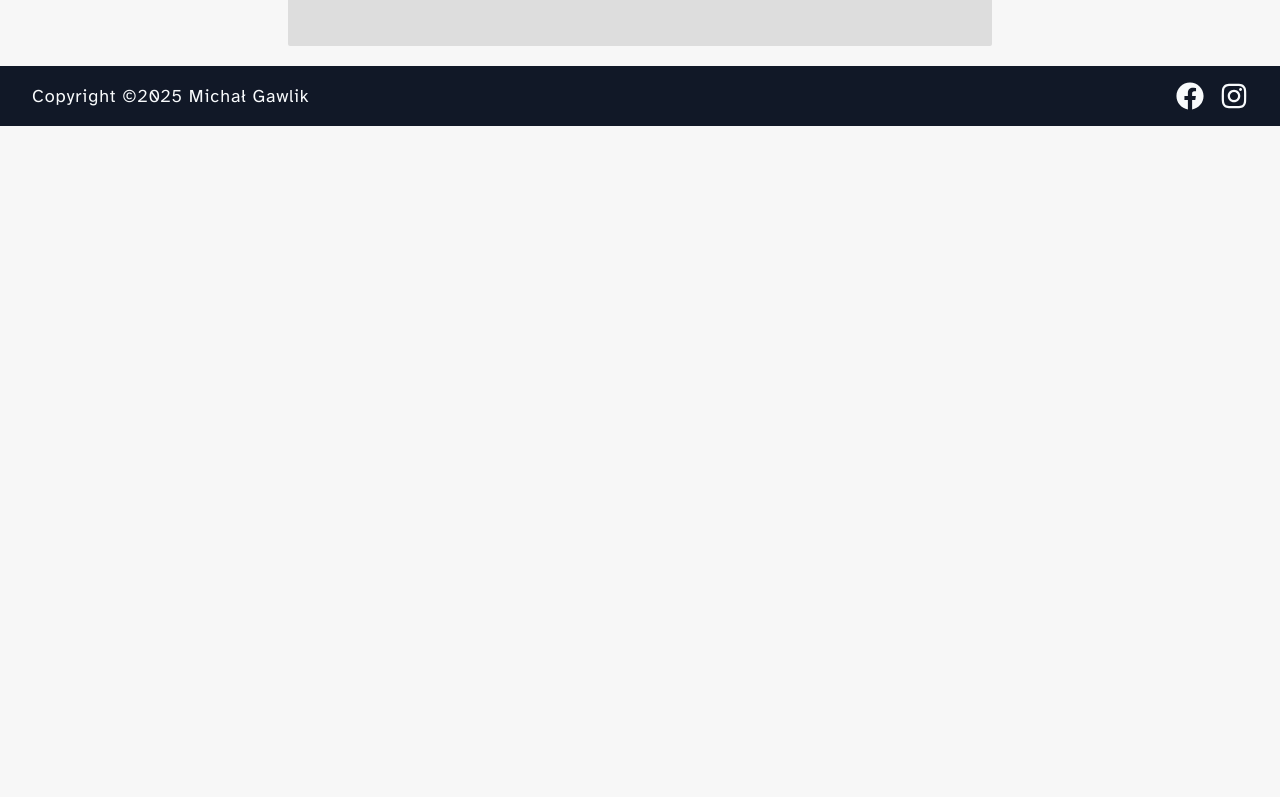
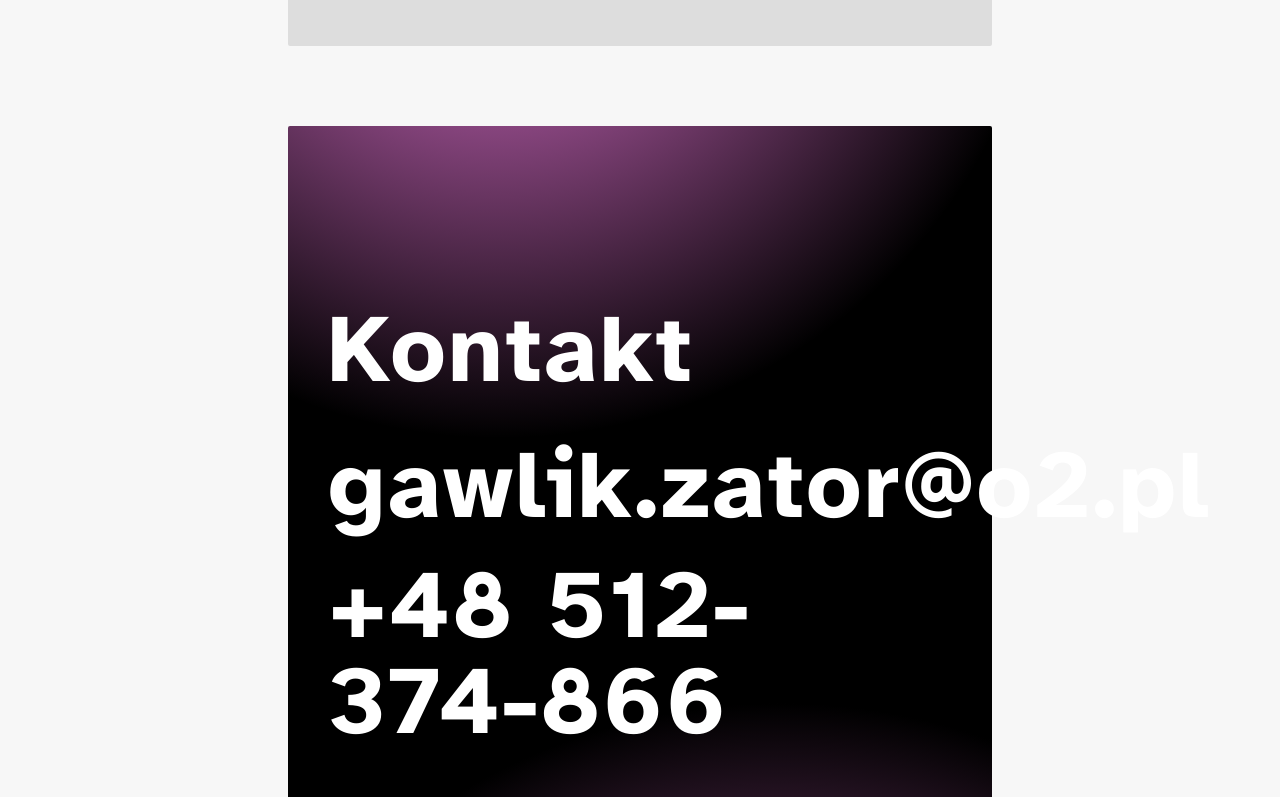
Before and after one commit to misiek869/my_portfolio_v2, a React (Vite) app: page / in a window 1280 px wide. Shown: the part 1663-2460 px from the top of the page. Before the commit the page ends 1789 px from the top, so only its background shows below. Built offline with nearby package versions, Linux system fonts and the light colour scheme.

Commit message:
add content

```diff
--- a/src/components/Contact.tsx
+++ b/src/components/Contact.tsx
@@ -1,7 +1,27 @@
-import React from 'react'
+import { useTranslation } from 'react-i18next'
 
 const Contact = () => {
-	return <div></div>
+	const { t } = useTranslation()
+	return (
+		<section
+			style={{
+				background: `
+  radial-gradient(circle at 30% -30%, #ee79de 0%, transparent 48%),
+  radial-gradient(circle at 70% 150%, #ee79de 0%, #000 48%)
+`,
+			}}
+			className='h-screen mt-20 p-10 rounded-sm flex flex-col justify-center'>
+			<h2 className='text-white text-8xl font-bold tracking-wide capitalize mb-10'>
+				{t('contactTitle')}
+			</h2>
+			<h3 className='text-white text-8xl font-bold tracking-wide mb-6'>
+				gawlik.zator@o2.pl
+			</h3>
+			<h3 className='text-white text-8xl font-bold tracking-wide '>
+				+48 512-374-866
+			</h3>
+		</section>
+	)
 }
 
 export default Contact
```
